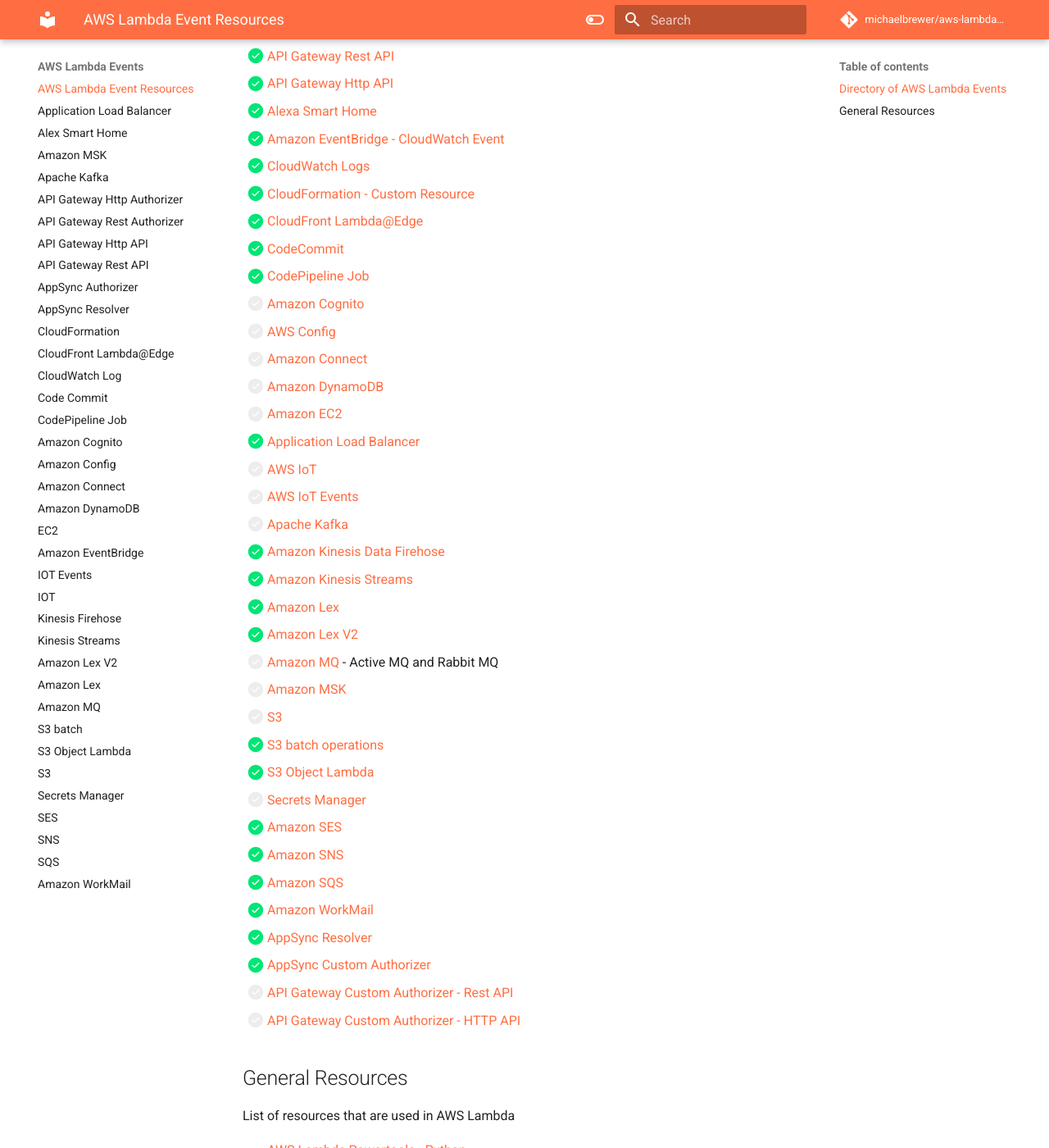
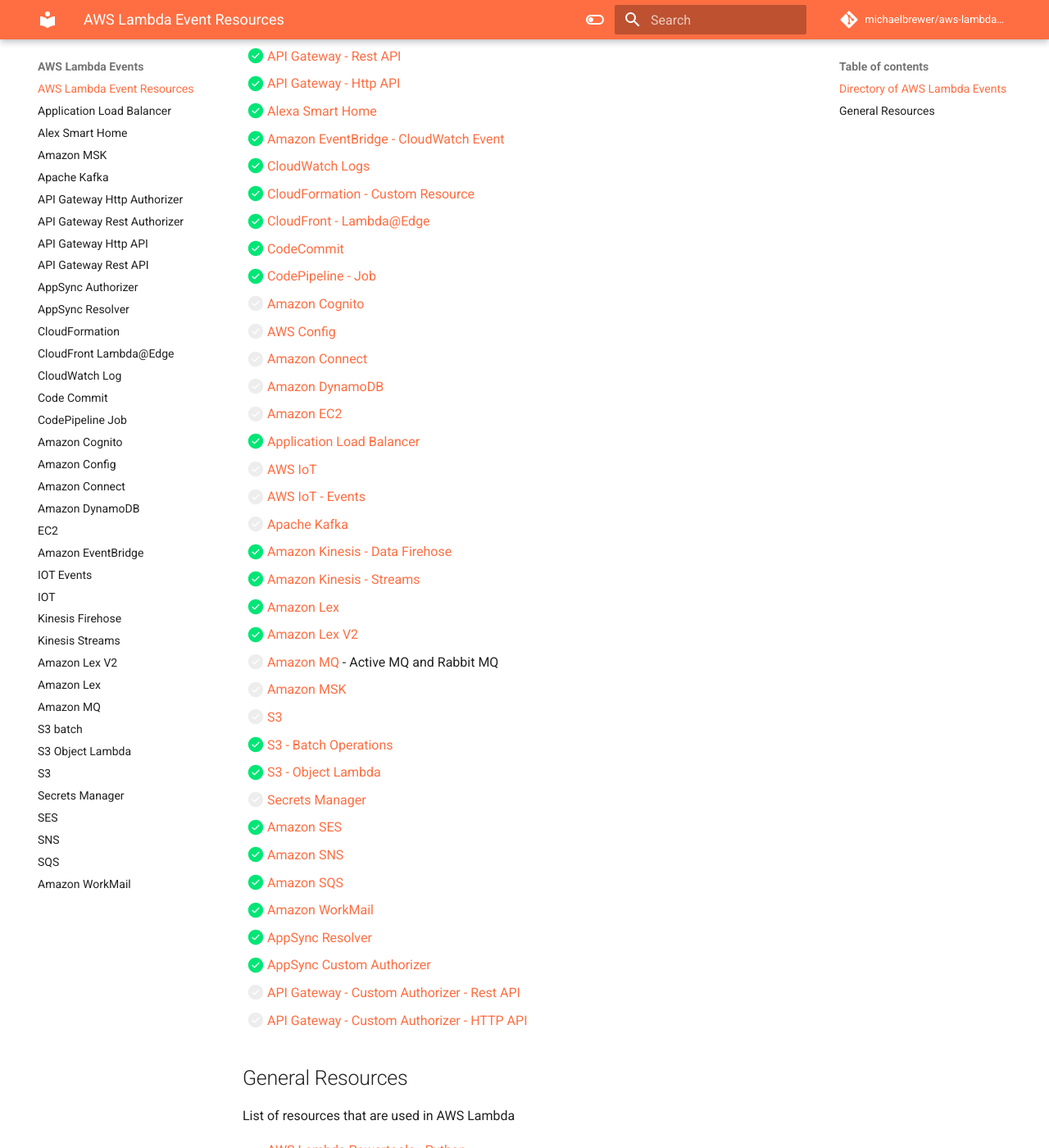
Before and after one commit to michaelbrewer/aws-lambda-events, an MkDocs documentation site: the page built from docs/index.md, in a window 1280 px wide and 1400 px high, scrolled down 618 px. Shown: the whole window at 82% size. Built offline with MkDocs 1.6.1 and Material for MkDocs 9.7.7, drawn with Linux system fonts in a browser that asks for light colours; comment, search, counter and statistics services are not loaded.

Commit message:
chore: update names

```diff
--- a/docs/index.md
+++ b/docs/index.md
@@ -16,15 +16,15 @@
 
 Directory of lambda events and resources
 
-- [x] [API Gateway Rest API](./api-rest.md)
-- [X] [API Gateway Http API](./api-http-api.md)
+- [x] [API Gateway - Rest API](./api-rest.md)
+- [X] [API Gateway - Http API](./api-http-api.md)
 - [X] [Alexa Smart Home](./alex-smart-home.md)
 - [X] [Amazon EventBridge - CloudWatch Event](./event-bridge.md)
 - [X] [CloudWatch Logs](./cloudwatch-logs.md)
 - [X] [CloudFormation - Custom Resource](./cloudformation.md)
-- [X] [CloudFront Lambda@Edge](./cloudfront-lambda-edge.md)
+- [X] [CloudFront - Lambda@Edge](./cloudfront-lambda-edge.md)
 - [X] [CodeCommit](./code-commit.md)
-- [X] [CodePipeline Job](./code-pipeline-job.md)
+- [X] [CodePipeline - Job](./code-pipeline-job.md)
 - [ ] [Amazon Cognito](./cognito.md)
 - [ ] [AWS Config](./config.md)
 - [ ] [Amazon Connect](./connect.md)
@@ -32,17 +32,17 @@
 - [ ] [Amazon EC2](./ec2.md)
 - [X] [Application Load Balancer](./alb.md)
 - [ ] [AWS IoT](./iot.md)
-- [ ] [AWS IoT Events](./iot-events.md)
+- [ ] [AWS IoT - Events](./iot-events.md)
 - [ ] [Apache Kafka](./apache-kafka.md)
-- [X] [Amazon Kinesis Data Firehose](./kinesis-firehose.md)
-- [X] [Amazon Kinesis Streams](./kinesis-streams.md)
+- [X] [Amazon Kinesis - Data Firehose](./kinesis-firehose.md)
+- [X] [Amazon Kinesis - Streams](./kinesis-streams.md)
 - [X] [Amazon Lex](./lex.md)
 - [X] [Amazon Lex V2](./lex-v2.md)
 - [ ] [Amazon MQ](./mq.md) - Active MQ and Rabbit MQ
 - [ ] [Amazon MSK](./amazon-msk.md)
 - [ ] [S3](./s3.md)
-- [X] [S3 batch operations](./s3-batch.md)
-- [X] [S3 Object Lambda](./s3-object-lambda.md)
+- [X] [S3 - Batch Operations](./s3-batch.md)
+- [X] [S3 - Object Lambda](./s3-object-lambda.md)
 - [ ] [Secrets Manager](./secrets-manager.md)
 - [X] [Amazon SES](./ses.md)
 - [X] [Amazon SNS](./sns.md)
@@ -50,8 +50,8 @@
 - [X] [Amazon WorkMail](./work-mail.md)
 - [X] [AppSync Resolver](./appsync-resolver.md)
 - [X] [AppSync Custom Authorizer](./appsync-authorizer.md)
-- [ ] [API Gateway Custom Authorizer - Rest API](./api-customer-authorizer-rest.md)
-- [ ] [API Gateway Custom Authorizer - HTTP API](./api-customer-authorizer-http.md)
+- [ ] [API Gateway - Custom Authorizer - Rest API](./api-customer-authorizer-rest.md)
+- [ ] [API Gateway - Custom Authorizer - HTTP API](./api-customer-authorizer-http.md)
 
 ## General Resources
 
```
